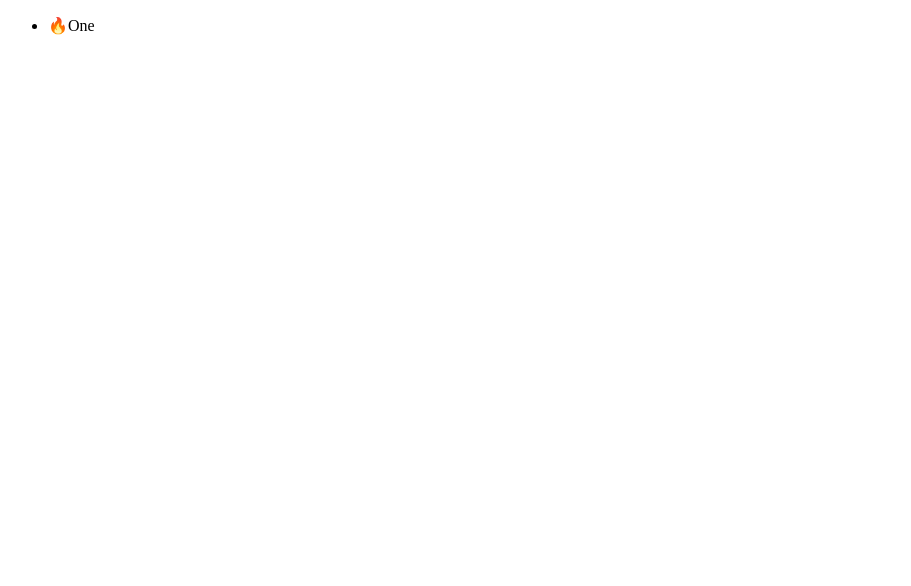
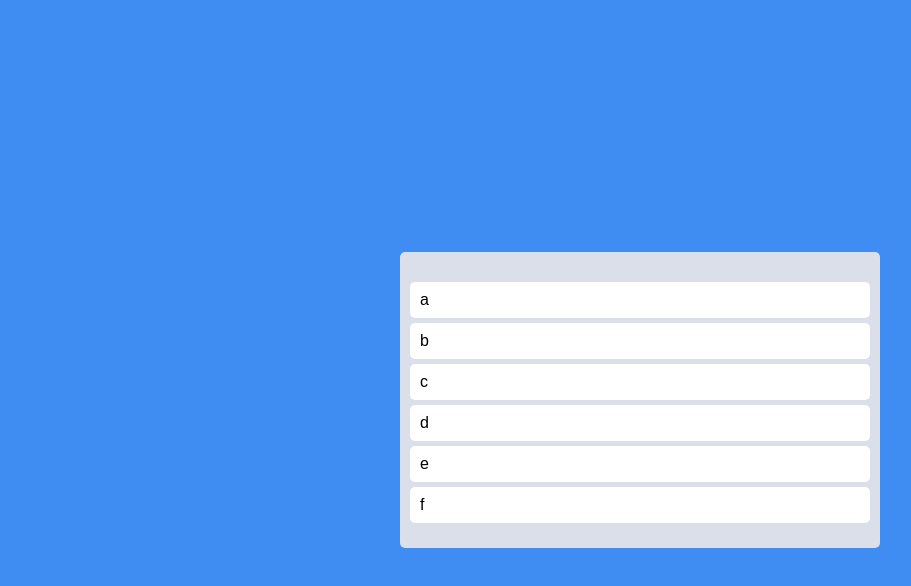
Before and after one commit to JHKIMS/React_Trello, a React (Create React App) app: page / in a window 1280 px wide. Shown: the top 586 px of the page, without its empty margins (0-911 px from the left). Built offline with nearby package versions, Linux system fonts and the light colour scheme.

Commit message:
Trello: Styling

```diff
--- a/src/App.tsx
+++ b/src/App.tsx
@@ -1,25 +1,64 @@
 import { DragDropContext, Draggable, Droppable } from "react-beautiful-dnd";
+import styled from "styled-components";
 
+const Wrapper = styled.div`
+  display: flex;
+  max-width: 480px;
+  width: 100%;
+  margin: 0 auto;
+  justify-content: center;
+  align-items: center;
+  height: 100vh;
+`;
+const Boards = styled.div`
+  display: grid;
+  width: 100%;
+  grid-template-columns: repeat(1, 1fr);
+`;
+const Board = styled.div`
+  padding: 20px 10px;
+  padding-top: 30px;
+  background-color: ${(props) => props.theme.boardColor};
+  border-radius: 5px;
+  min-height: 200px;
+`;
+
+const Card = styled.div`
+  border-radius: 5px;
+  margin-bottom: 5px;
+  padding: 10px 10px;
+  background-color: ${(props) => props.theme.cardColor};
+`;
+
+const toDos = ["a", "b", "c", "d", "e", "f"];
 function App() {
   const onDragEnd = () => {};
   return (
     <DragDropContext onDragEnd={onDragEnd}>
-      <div>
+      <Wrapper>
+        <Boards>
           <Droppable droppableId="one">
             {(magic) => (
-            <ul ref={magic.innerRef} {...magic.droppableProps}>
-              <Draggable draggableId="first" index={0}>
+              <Board ref={magic.innerRef} {...magic.droppableProps}>
+                {toDos.map((toDo, index) => (
+                  <Draggable draggableId={toDo} index={index}>
                     {(magicDrag) => (
-                  <li ref={magicDrag.innerRef} {...magicDrag.draggableProps}>
-                    <span {...magicDrag.dragHandleProps}>🔥</span>
-                    One
-                  </li>
+                      <Card
+                        ref={magicDrag.innerRef}
+                        {...magicDrag.draggableProps}
+                        {...magicDrag.dragHandleProps}
+                      >
+                        {toDo}
+                      </Card>
                     )}
                   </Draggable>
-            </ul>
+                ))}
+                {magic.placeholder}
+              </Board>
             )}
           </Droppable>
-      </div>
+        </Boards>
+      </Wrapper>
     </DragDropContext>
   );
 }
--- a/src/index.tsx
+++ b/src/index.tsx
@@ -1,12 +1,69 @@
 import React from "react";
 import ReactDOM from "react-dom/client";
 import App from "./App";
-import { ThemeProvider } from "styled-components";
+import { createGlobalStyle, ThemeProvider } from "styled-components";
 import { QueryClient, QueryClientProvider } from "react-query";
 import { RecoilRoot } from "recoil";
 import { darkTheme } from "./theme";
 
-const queryClient = new QueryClient();
+const GlobalStyle = createGlobalStyle`
+@import url('https://fonts.googleapis.com/css2?family=Source+Sans+Pro&display=swap');
+html, body, div, span, applet, object, iframe,
+h1, h2, h3, h4, h5, h6, p, blockquote, pre,
+a, abbr, acronym, address, big, cite, code,
+del, dfn, em, img, ins, kbd, q, s, samp,
+small, strike, strong, sub, sup, tt, var,
+b, u, i, center,
+dl, dt, dd, ol, ul, li,
+fieldset, form, label, legend,
+table, caption, tbody, tfoot, thead, tr, th, td,
+article, aside, canvas, details, embed,
+figure, figcaption, footer, header, hgroup,
+menu, nav, output, ruby, section, summary,
+time, mark, audio, video {
+	margin: 0;
+	padding: 0;
+	border: 0;
+	font-size: 100%;
+	font: inherit;
+	vertical-align: baseline;
+}
+/* HTML5 display-role reset for older browsers */
+article, aside, details, figcaption, figure,
+footer, header, hgroup, menu, nav, section {
+	display: block;
+}
+body {
+	line-height: 1;
+}
+ol, ul {
+	list-style: none;
+}
+blockquote, q {
+	quotes: none;
+}
+blockquote:before, blockquote:after,
+q:before, q:after {
+	content: '';
+	content: none;
+}
+table {
+	border-collapse: collapse;
+	border-spacing: 0;
+}
+*{
+  border-sizing: border-box;
+}
+body{
+  font-family: 'Source Sans Pro', sans-serif;
+  background-color:${(props) => props.theme.bgColor};
+  color: black;
+}
+a{
+  text-decoration: none;
+  color: inherit;
+}
+`;
 
 const root = ReactDOM.createRoot(
   document.getElementById("root") as HTMLElement
@@ -14,9 +71,10 @@
 root.render(
   <div>
     <RecoilRoot>
-        <ThemeProvider theme={darkTheme}>
-          <App />
-        </ThemeProvider>
+      <ThemeProvider theme={darkTheme}>
+        <GlobalStyle />
+        <App />
+      </ThemeProvider>
     </RecoilRoot>
   </div>
 );
--- a/src/styled.d.ts
+++ b/src/styled.d.ts
@@ -2,8 +2,8 @@
 
 declare module "styled-components"{
     export interface DefaultTheme{
-        textColor: string;
+        boardColor: string;
         bgColor: string;
-        accentColor: string;
+        cardColor: string;
     }
 }
--- a/src/theme.ts
+++ b/src/theme.ts
@@ -1,7 +1,7 @@
 import { DefaultTheme } from "styled-components";
 
 export const darkTheme: DefaultTheme = {
-  bgColor: "#2f3640",
-  textColor: "black",
-  accentColor: "#9c88ff",
+  bgColor: "#3F8CF2",
+  cardColor: "white",
+  boardColor: "#DADFE9",
 };
```
Lines whose indentation alone changed are shown as unchanged.
